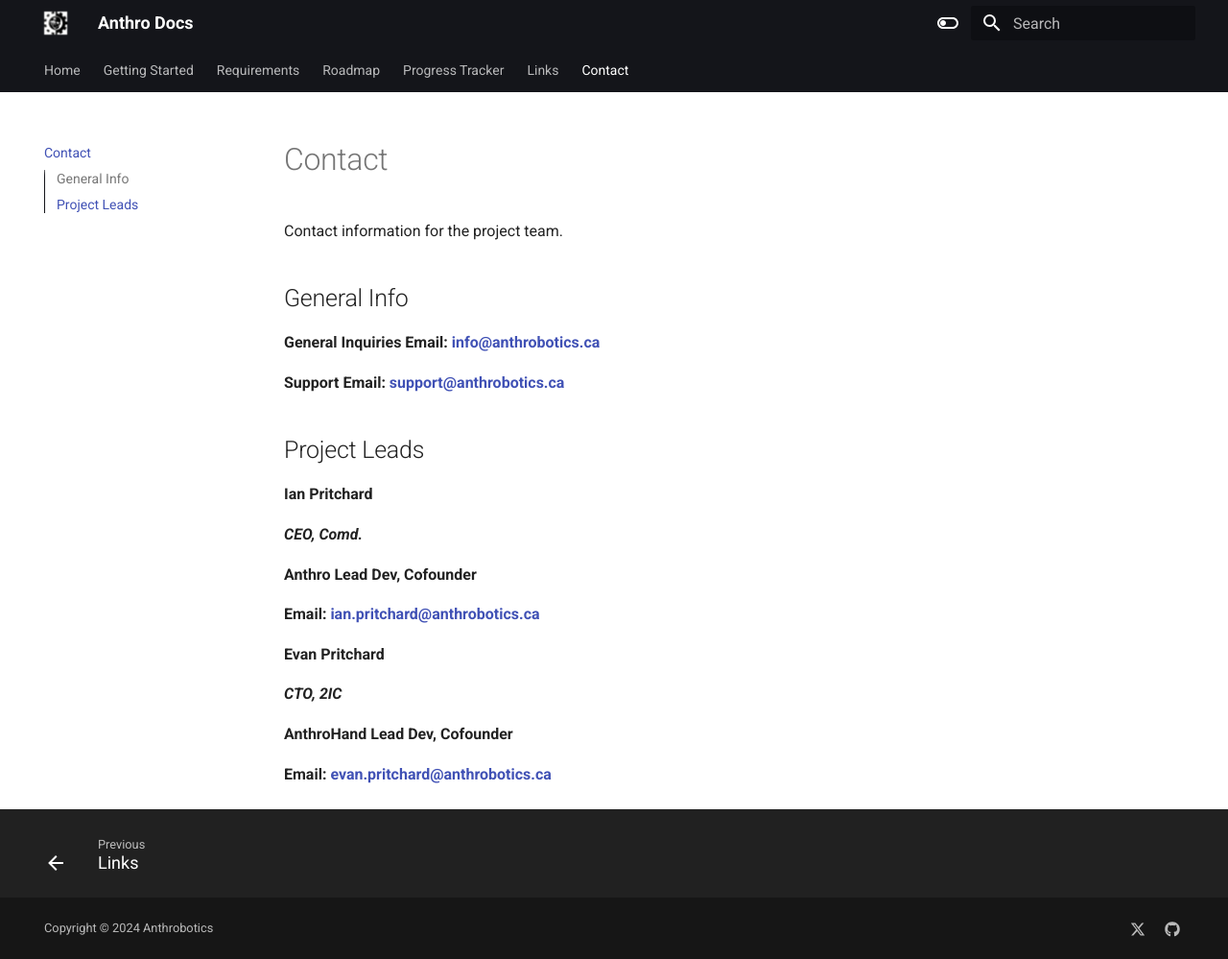
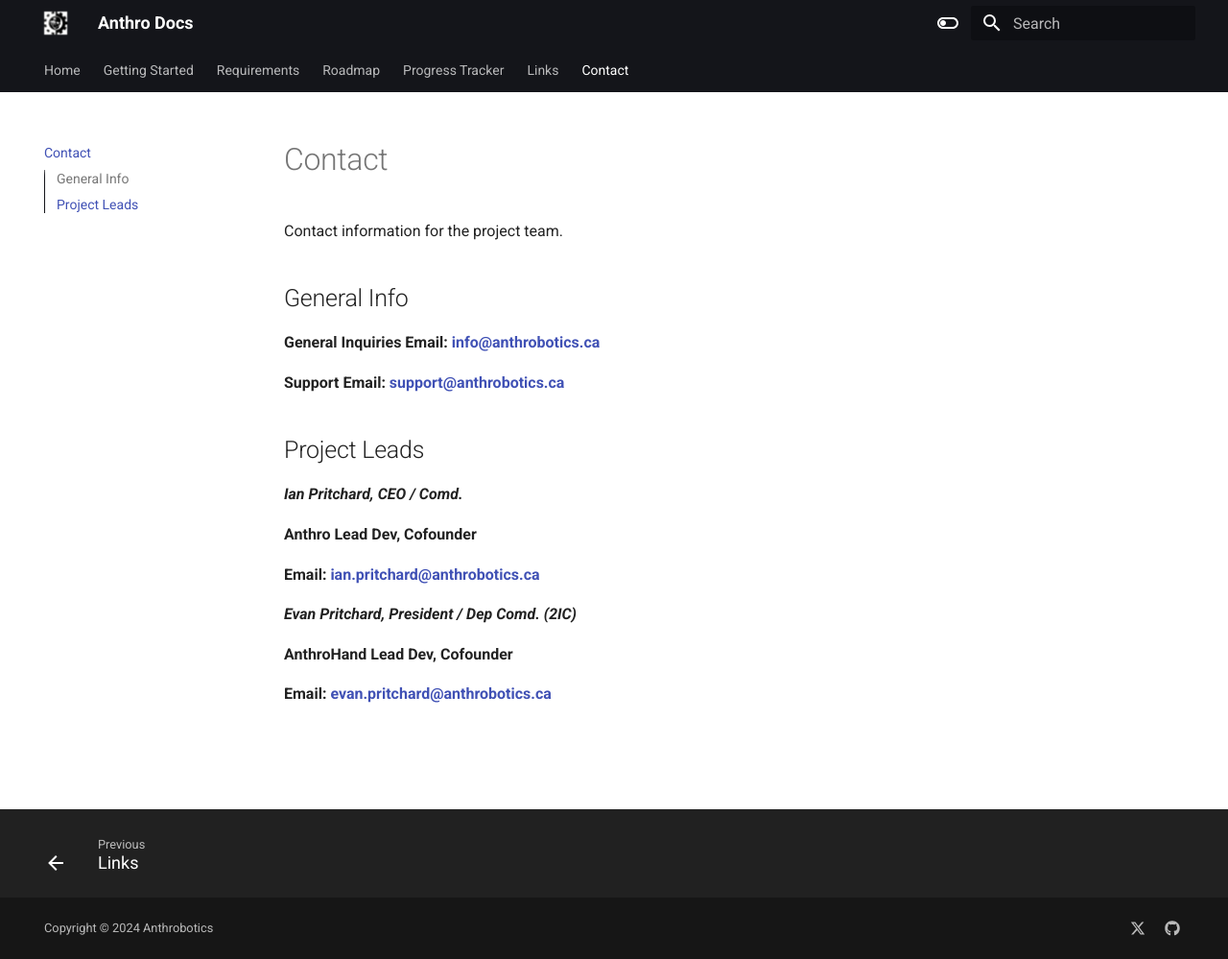
Before and after one commit to Anthrobotics/anthro-docs, an MkDocs documentation site: the page built from docs/contact.md, in a window 1280 px wide and 999 px high. Shown: the whole window at 96% size. Built offline with MkDocs 1.6.1 and Material for MkDocs 9.7.7, drawn with Linux system fonts in a browser that asks for light colours.

Commit message:
Update contact.md

```diff
--- a/docs/contact.md
+++ b/docs/contact.md
@@ -10,17 +10,13 @@ Contact information for the project team.
 
 ## Project Leads
 
-**Ian Pritchard**
-
-***CEO, Comd.***
+***Ian Pritchard, CEO / Comd.***
 
 **Anthro Lead Dev, Cofounder**
 
 **Email: [ian.pritchard@anthrobotics.ca](mailto:ian.pritchard@anthrobotics.ca)**
 
-**Evan Pritchard**
-
-***CTO, 2IC***
+***Evan Pritchard, President / Dep Comd. (2IC)***
 
 **AnthroHand Lead Dev, Cofounder**
 
```
